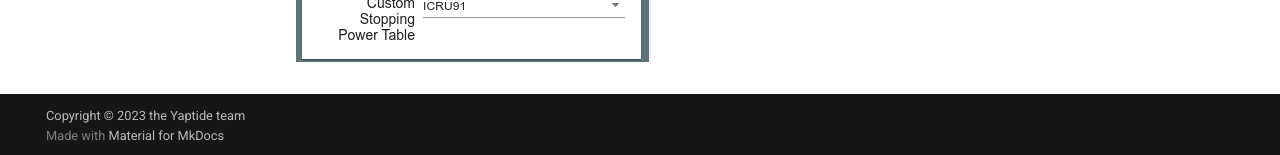
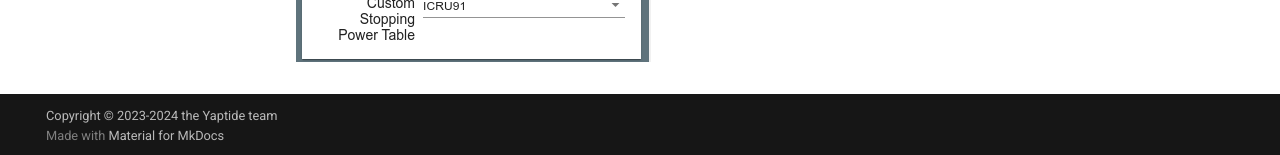
Before and after one commit to yaptide/docs, an MkDocs documentation site: the page built from docs/settings.md, in a window 1280 px wide and 900 px high, scrolled down 1864 px. Shown: the part 742-897 px from the top of the window. Built offline with MkDocs 1.6.1 and Material for MkDocs 9.7.7, drawn with Linux system fonts in a browser that asks for light colours; comment, search, counter and statistics services are not loaded.

Commit message:
bump mkdocs

```diff
--- a/mkdocs.yml
+++ b/mkdocs.yml
@@ -2,7 +2,7 @@ site_name: User Documentation
 site_url: https://yaptide.github.io/docs/
 repo_url: https://github.com/yaptide/docs
 repo_name: yaptide/docs
-copyright: Copyright &copy; 2023 the Yaptide team
+copyright: Copyright &copy; 2023-2024 the Yaptide team
 
 
 theme:
--- a/requirements-docs.txt
+++ b/requirements-docs.txt
@@ -1,4 +1,4 @@
-mkdocs==1.5.3
+mkdocs==1.6.0
 mkdocs-material==9.5.19
 mkdocs-pdf-export-plugin==0.5.10
 mkdocs-git-revision-date-localized-plugin==1.2.4
```
